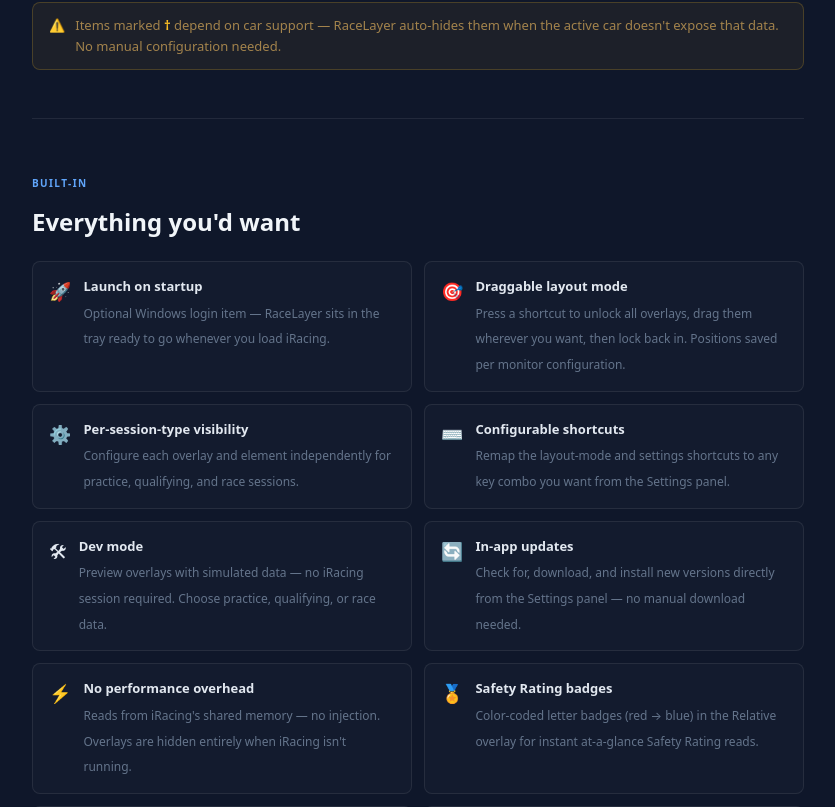
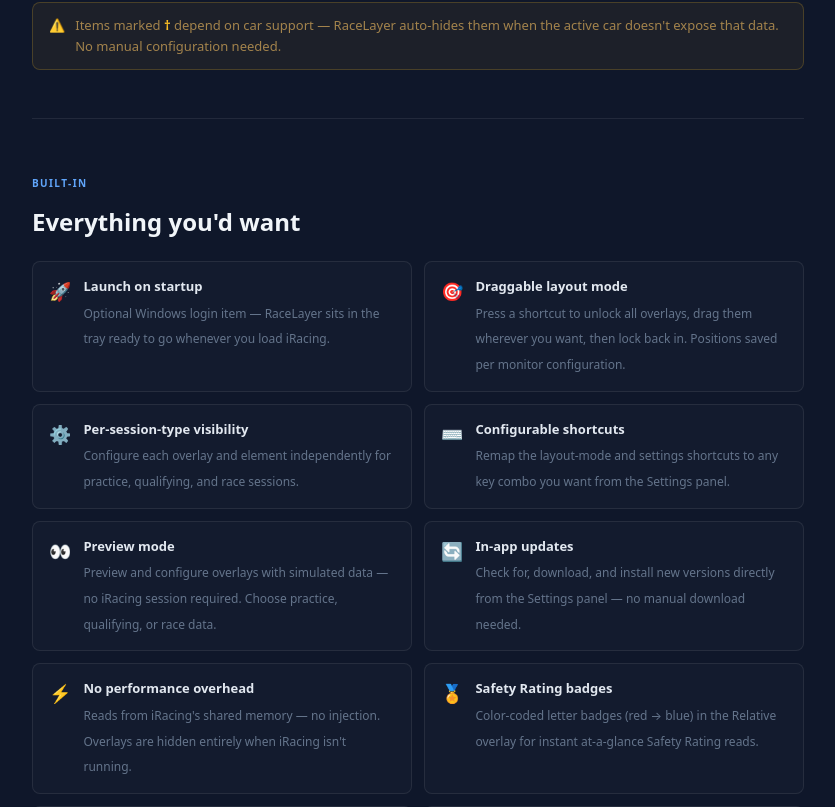
Before and after one commit to jaybrower/jaybrower.github.io, a plain HTML site: page racelayer/index.html in a window 1280 px wide. Shown: the part 1795-2602 px from the top of the page, without its empty margins (222-1057 px from the left). Drawn offline with Linux system fonts and the light colour scheme.

Commit message:
docs(racelayer): refresh Gauges RPM bar + rename Dev → Preview for v0.1.5
- Gauges: replaced "RPM bar with redline indicator" bullet with zone-colored
  fill (cyan → green → yellow → red) + shift-point flash
- Features: renamed "Dev mode" → "Preview mode" with updated copy and a new
  emoji (🛠 → 👀) — the wrench register reinforced the same dev-only implication
  the rename is intended to correct

```diff
--- a/racelayer/index.html
+++ b/racelayer/index.html
@@ -455,7 +455,8 @@
         <h3><span class="icon">🎛 </span> Gauges</h3>
         <p>Full-width instrument bar for the bottom of your screen.</p>
         <ul>
-          <li>RPM bar with redline indicator</li>
+          <li>RPM bar with zone-colored fill (cyan → green → yellow → red) — readable in peripheral vision</li>
+          <li>Bar flashes red ↔ fuchsia at the shift point</li>
           <li>Throttle and brake trace</li>
           <li>Gear, speed (MPH), lap delta to PB</li>
           <li>Fuel level</li>
@@ -542,10 +543,10 @@
         </div>
       </div>
       <div class="feature-item">
-        <div class="feature-icon">🛠</div>
+        <div class="feature-icon">👀</div>
         <div class="feature-text">
-          <strong>Dev mode</strong>
-          <span>Preview overlays with simulated data — no iRacing session required. Choose practice, qualifying, or race data.</span>
+          <strong>Preview mode</strong>
+          <span>Preview and configure overlays with simulated data — no iRacing session required. Choose practice, qualifying, or race data.</span>
         </div>
       </div>
       <div class="feature-item">
```
